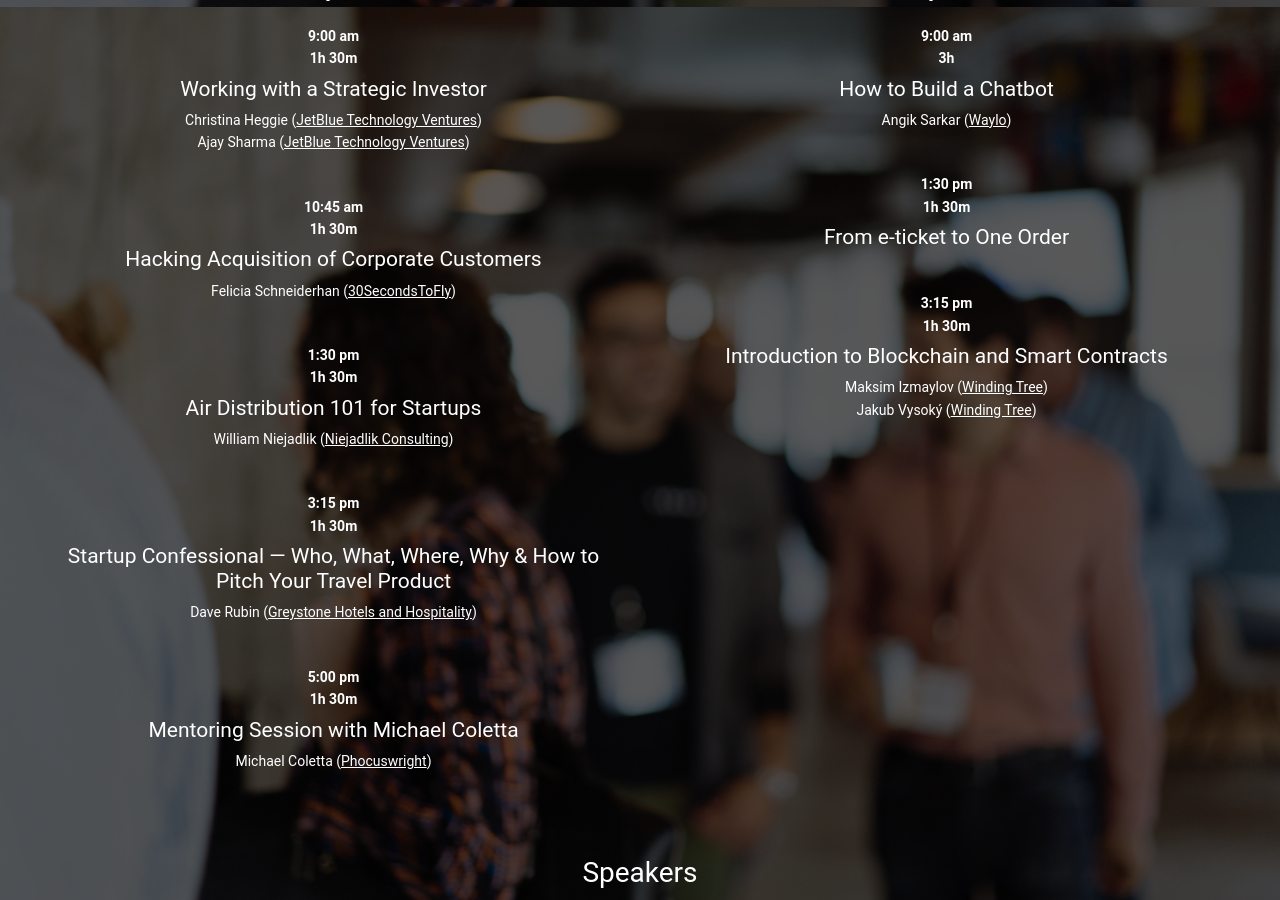
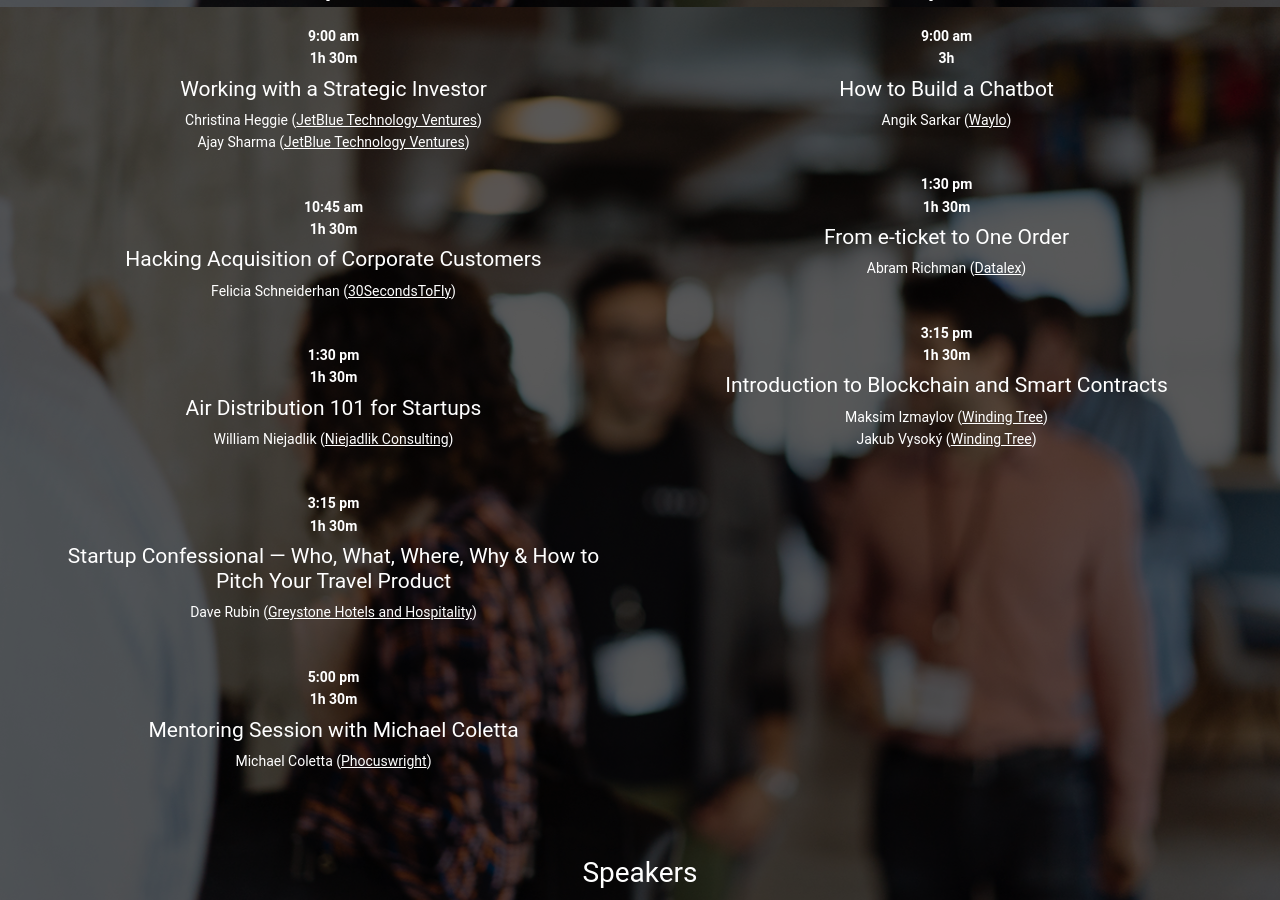
Before and after one commit to traveltechcon/ttc17, a Jekyll site: the page built from index.html, in a window 1280 px wide and 900 px high, scrolled down 7450 px. Built offline with Jekyll 4.4.1, drawn with Linux system fonts in a browser that asks for light colours; some of the changed text lies outside the part shown.

Commit message:
Datalex workshop

```diff
--- a/index.html
+++ b/index.html
@@ -207,6 +207,11 @@ companies:
       url: http://www.futuretravelexperience.com/
       logo: fte
 people:
+  - abram: &abram
+      name: Abram Richman
+      title: Chief Product Architect
+      company: *datalex
+      headshot: abram-richman
   - jakub: &jakub
       name: Jakub Vysoký
       title: Chief Architect
@@ -548,6 +553,8 @@ workshop_day:
       - title: From e-ticket to One Order
         time: 1:30 pm
         duration: 1h 30m
+        speakers:
+          - *abram
       - title: Introduction to Blockchain and Smart Contracts
         time: 3:15 pm
         duration: 1h 30m
```
Also changed, not shown: img/presenters/abram-richman.jpg (added).
